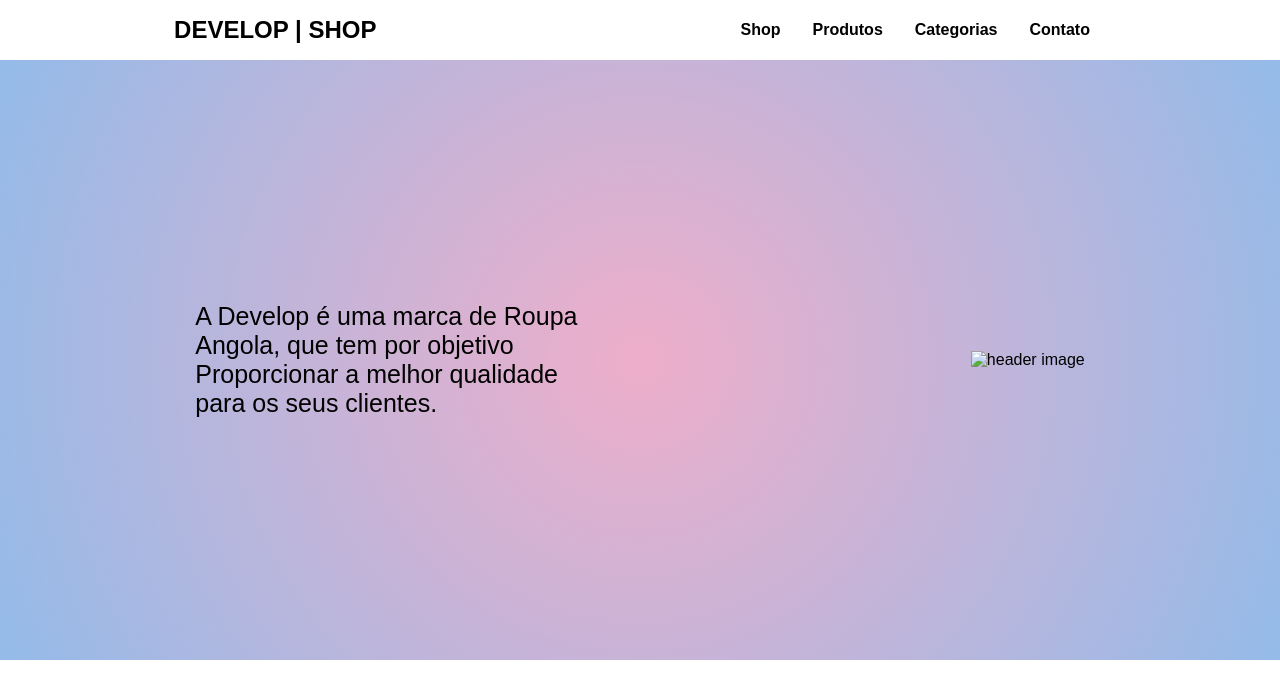
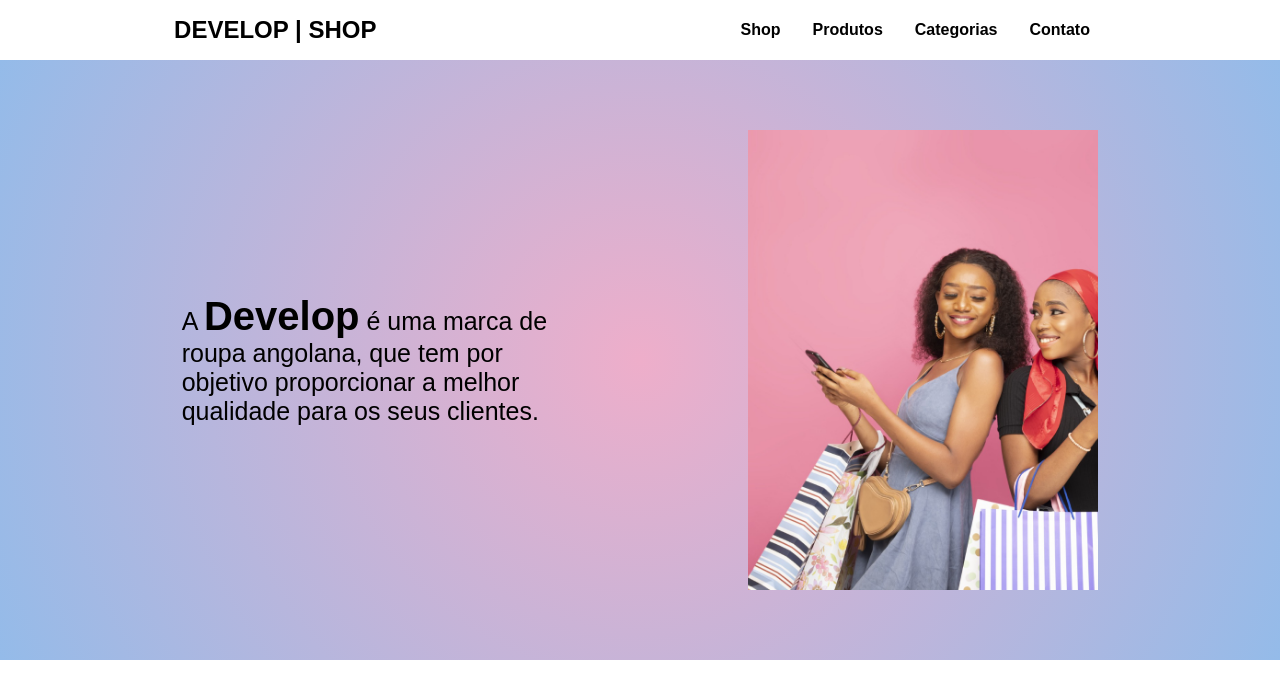
Before and after one commit to elisiomualumene/pure_develop, a website: page index.html in a window 1280 px wide. Drawn offline with Linux system fonts and the light colour scheme.

Commit message:
:sparkles: header almost done

```diff
--- a/index.html
+++ b/index.html
@@ -6,6 +6,7 @@
     <meta name="viewport" content="width=device-width, initial-scale=1.0">
     <link rel="stylesheet" href="./src/style/navbar.css">
     <link rel="stylesheet" href="./src/style/header.css">
+    <link rel="shortcut icon" href="./src/assets/icon.png" type="image/x-icon">
     <title>Develop | Shop</title>
 </head>
 <body>
--- a/src/index.js
+++ b/src/index.js
@@ -1,4 +1,6 @@
 const root = document.querySelector(".root")
+
+const headerImg = "./src/assets/header.jpg"
 
 root.innerHTML =
 `
@@ -14,7 +16,11 @@ root.innerHTML =
 </nav>
 
 <div class="head">
-    <p>A Develop é uma marca de Roupa Angola, que tem por objetivo Proporcionar a melhor qualidade para os seus clientes.</p>
-    <img src="" alt="header image"/>
+    <p>A <span>Develop</span> é uma marca de roupa angolana, que tem por objetivo proporcionar a melhor qualidade para os seus clientes.</p>
+    <img src='${headerImg}' alt="header image" id="headerImg"/>
+</div>
+
+<div class="category">
+
 </div>
 `
--- a/src/style/header.css
+++ b/src/style/header.css
@@ -8,7 +8,7 @@
     background: radial-gradient(circle, rgba(238,174,202,1) 0%, rgba(148,187,233,1) 100%);
 
     align-items: center;
-    justify-content: space-around;
+    justify-content: space-evenly;
 
 }
 
@@ -21,3 +21,15 @@
     font-size: 25px;
     font-weight: 500;
 }
+
+.head p span {
+    font-size: 40px;
+    font-weight: 900;
+}
+
+#headerImg{
+    width: 350px;
+    height: 460px;
+    object-fit: cover;
+    object-position: center;
+}
```
Also changed, not shown: src/assets/header.jpg (added), src/assets/icon.png (added).
